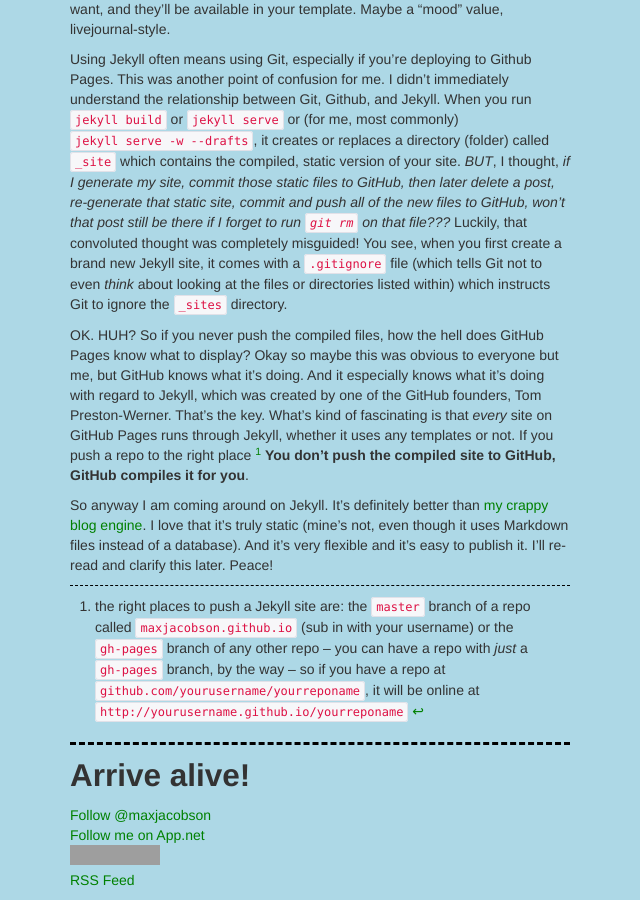
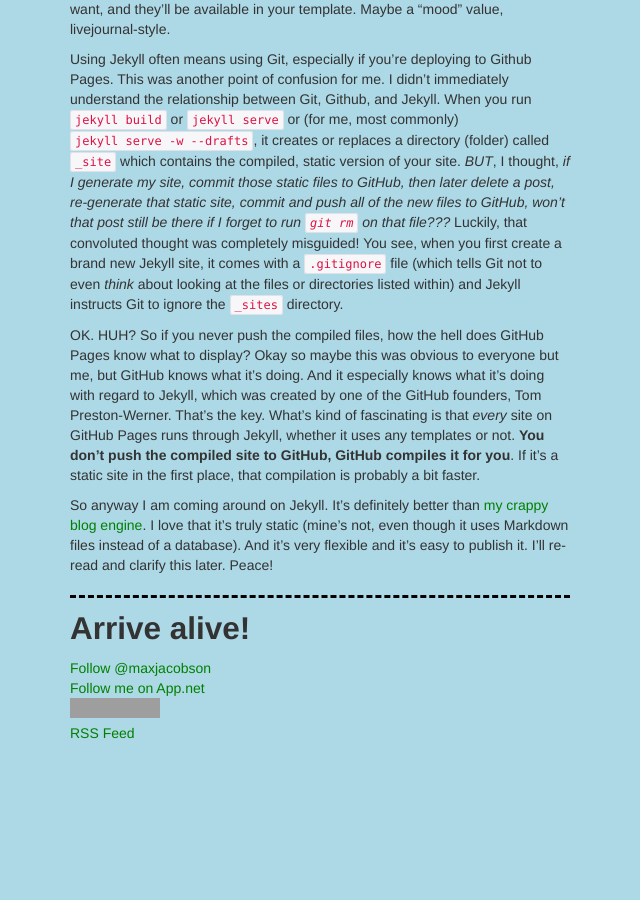
Before and after one commit to hardscrabble/hardscrabble.github.io, a Jekyll site: the page built from _posts/2013-06-01-jekyll.md, in a window 1280 px wide and 900 px high, scrolled down 1768 px. Shown: the whole window, without its empty margins (320-960 px from the left). Built offline with Jekyll 4.4.1, drawn with Linux system fonts in a browser that asks for light colours; comment, search, counter and statistics services are not loaded; after the commit the page ends 2521 px from its top, so only the background shows below that; grey boxes are pictures that could not be loaded.

Commit message:
rephrase

```diff
--- a/_posts/2013-06-01-jekyll.md
+++ b/_posts/2013-06-01-jekyll.md
@@ -34,10 +34,8 @@ This file is not a complete web page. It has no doctype or `<head>` or `<body>`
 
 You might wonder about `site` which seems to be a variable that contains the posts. What else does it contain? `site` is like a big global variable that has all of your site's settings. You can add arbitrary keys to it by editing the `_config.yml` file. When you iterate over `site.posts`, you're working with post objects, which have keys of their own, which are found in their YAML frontmatter. Some keys, like "date" and "title" are pretty normal and expected by the default post template. But again, you can add some arbitrary key value pairs if you want, and they'll be available in your template. Maybe a "mood" value, livejournal-style.
 
-Using Jekyll often means using Git, especially if you're deploying to Github Pages. This was another point of confusion for me. I didn't immediately understand the relationship between Git, Github, and Jekyll. When you run `jekyll build` or `jekyll serve` or (for me, most commonly) `jekyll serve -w --drafts`, it creates or replaces a directory (folder) called `_site` which contains the compiled, static version of your site. *BUT*, I thought, *if I generate my site, commit those static files to GitHub, then later delete a post, re-generate that static site, commit and push all of the new files to GitHub, won't that post still be there if I forget to run `git rm` on that file???* Luckily, that convoluted thought was completely misguided! You see, when you first create a brand new Jekyll site, it comes with a `.gitignore` file (which tells Git not to even *think* about looking at the files or directories listed within) which instructs Git to ignore the `_sites` directory.
+Using Jekyll often means using Git, especially if you're deploying to Github Pages. This was another point of confusion for me. I didn't immediately understand the relationship between Git, Github, and Jekyll. When you run `jekyll build` or `jekyll serve` or (for me, most commonly) `jekyll serve -w --drafts`, it creates or replaces a directory (folder) called `_site` which contains the compiled, static version of your site. *BUT*, I thought, *if I generate my site, commit those static files to GitHub, then later delete a post, re-generate that static site, commit and push all of the new files to GitHub, won't that post still be there if I forget to run `git rm` on that file???* Luckily, that convoluted thought was completely misguided! You see, when you first create a brand new Jekyll site, it comes with a `.gitignore` file (which tells Git not to even *think* about looking at the files or directories listed within) and Jekyll instructs Git to ignore the `_sites` directory.
 
-OK. HUH? So if you never push the compiled files, how the hell does GitHub Pages know what to display? Okay so maybe this was obvious to everyone but me, but GitHub knows what it's doing. And it especially knows what it's doing with regard to Jekyll, which was created by one of the GitHub founders, Tom Preston-Werner. That's the key. What's kind of fascinating is that *every* site on GitHub Pages runs through Jekyll, whether it uses any templates or not. If you push a repo to the right place [^rightplace] **You don't push the compiled site to GitHub, GitHub compiles it for you**.
-
-[^rightplace]: the right places to push a Jekyll site are: the `master` branch of a repo called `maxjacobson.github.io` (sub in with your username) or the `gh-pages` branch of any other repo -- you can have a repo with *just* a `gh-pages` branch, by the way -- so if you have a repo at `github.com/yourusername/yourreponame`, it will be online at `http://yourusername.github.io/yourreponame`
+OK. HUH? So if you never push the compiled files, how the hell does GitHub Pages know what to display? Okay so maybe this was obvious to everyone but me, but GitHub knows what it's doing. And it especially knows what it's doing with regard to Jekyll, which was created by one of the GitHub founders, Tom Preston-Werner. That's the key. What's kind of fascinating is that *every* site on GitHub Pages runs through Jekyll, whether it uses any templates or not. **You don't push the compiled site to GitHub, GitHub compiles it for you**. If it's a static site in the first place, that compilation is probably a bit faster.
 
 So anyway I am coming around on Jekyll. It's definitely better than [my crappy blog engine](http://github.com/maxjacobson/beefsteak). I love that it's truly static (mine's not, even though it uses Markdown files instead of a database). And it's very flexible and it's easy to publish it. I'll re-read and clarify this later. Peace!
```
